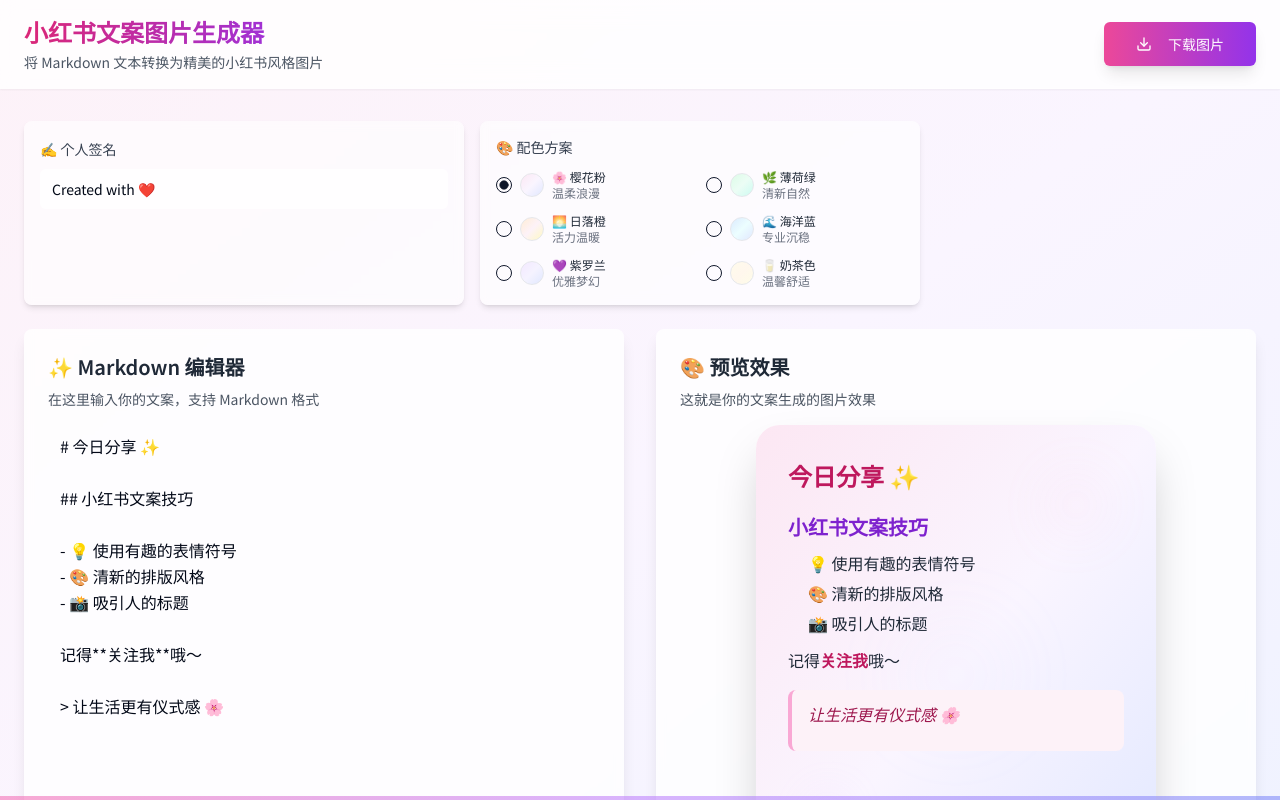
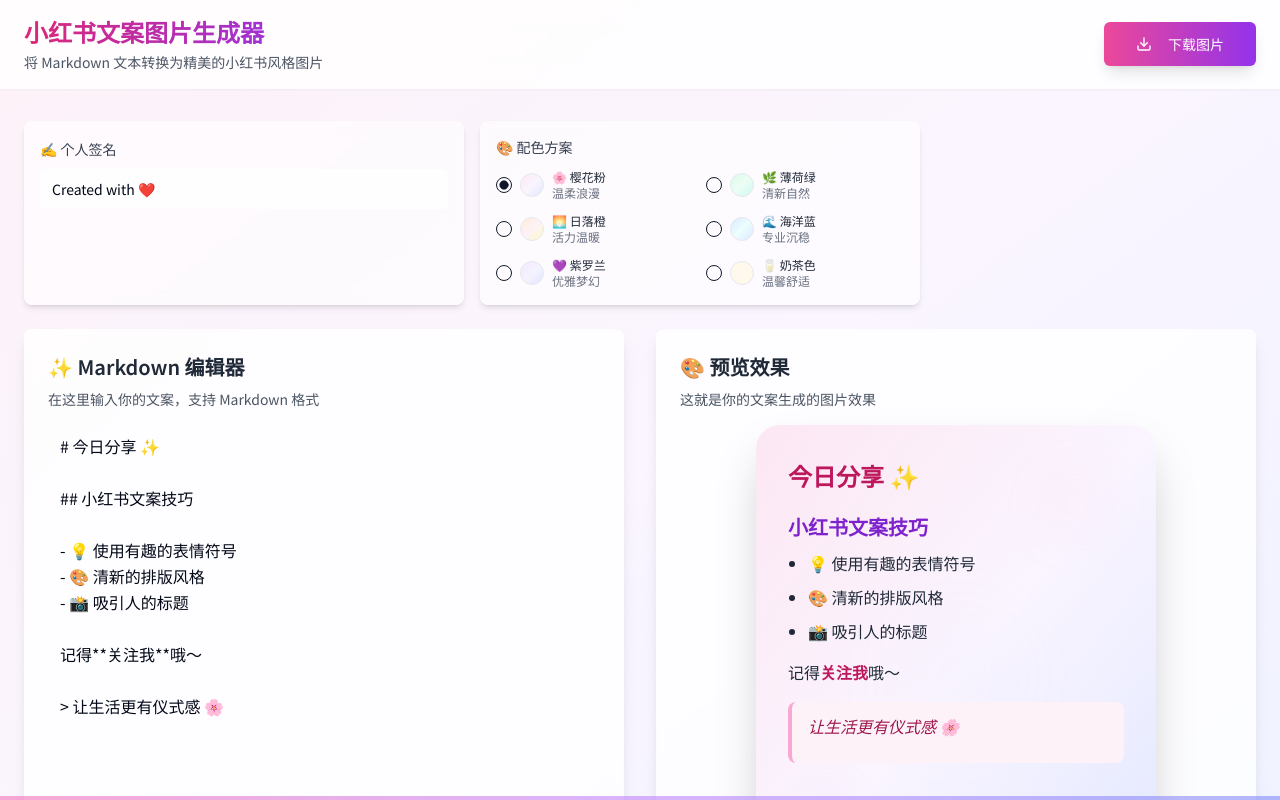
Before and after one commit to heavendai/xhs-markdown-canvas, a React (Vite) app: page / in a window 1280 px wide. Shown: the top 800 px of the page. Built offline with nearby package versions, Linux system fonts and the light colour scheme.

Commit message:
Fix: Markdown list line breaks in preview
Ensures line breaks are rendered correctly within lists in the image preview.

```diff
--- a/src/index.css
+++ b/src/index.css
@@ -127,12 +127,21 @@
   }
 
   .prose ul {
-    margin-bottom: 0.75rem;
+    margin-bottom: 1rem;
     padding-left: 1.25rem;
+    list-style-type: disc;
+  }
+
+  .prose ol {
+    margin-bottom: 1rem;
+    padding-left: 1.25rem;
+    list-style-type: decimal;
   }
 
   .prose li {
-    margin-bottom: 0.25rem;
+    margin-bottom: 0.5rem;
+    line-height: 1.6;
+    display: list-item;
   }
 
   .prose strong {
```
